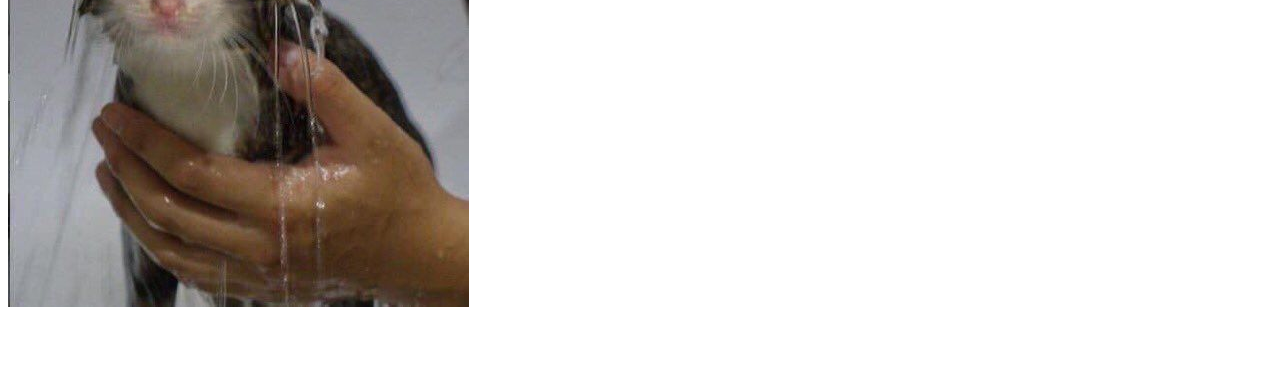
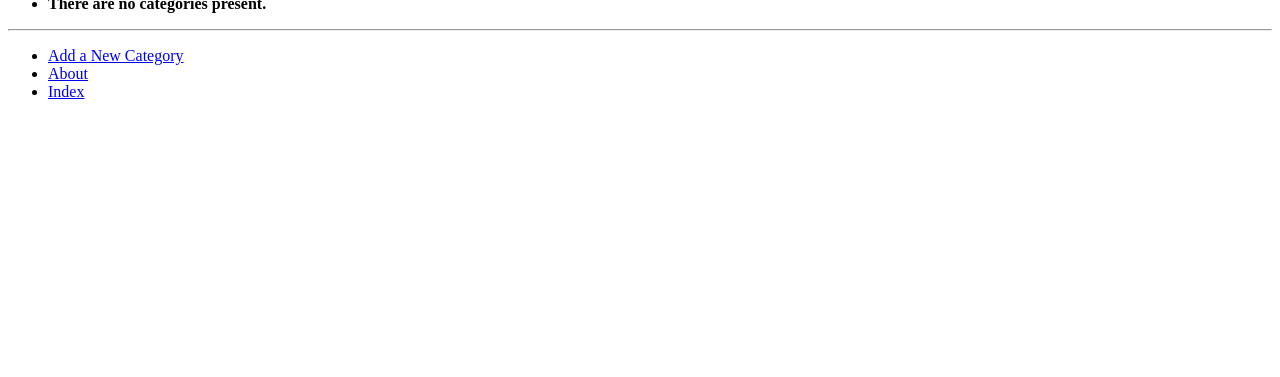
Before and after one commit to SalesDot/tango_with_django_project, a Django app: page /rango/about/ in a window 1280 px wide. Shown: the part 423-800 px from the top of the page. Run offline with Django 3.2, Linux system fonts and the light colour scheme; data that the repository does not hold is empty.

Commit message:
end of chapter 8

```diff
--- /dev/null
+++ b/rango/templatetags/rango_template_tags.py
@@ -0,0 +1,8 @@
+from django import template
+from rango.models import Category
+
+register = template.Library()
+
+@register.inclusion_tag('rango/categories.html')
+def get_category_list(current_category=None):
+    return {'categories': Category.objects.all(),'current_category': current_category}
--- a/templates/rango/about.html
+++ b/templates/rango/about.html
@@ -1,21 +1,11 @@
-<!DOCTYPE html>
-<html>
-    <head>
-        <title>Rango</title>
-    </head>
+{% extends "rango/base.html" %}
+{% load static %}
 
-    <body>
-        <h1>Rango says...</h1>
-            this was created by Harvey
-        <div>
-            hey there partner! <br />
-            <strong>{{ boldmessage }}</strong><br />
-        </div>
+{% block title %}About Rango{% endblock %}
+{% block body_block %}
+	<h1>About Rango</h1>
 
-        <div>
-            <a href="/rango/">home</a><br />
-            <img src="/media/cat.jpg" alt="Picture of cat" />
+	This is <strong>Rango's about page</strong>.<br/>
+	<img src="{% static "rango.jpg" %}" alt="Picture of Rango" />
 
-        </div>
-    </body>
-</html>
+	{% endblock %}
--- /dev/null
+++ b/templates/rango/base.html
@@ -0,0 +1,34 @@
+<!DOCTYPE html>
+
+{% load staticfiles %}
+{% load rango_template_tags %}
+
+<html>
+	<head>
+	<title>
+	Rango -
+	{% block title_block %}
+		How to Tango with Django!
+	{% endblock %}
+	</title>
+	</head>
+	<body>
+		<div>
+			{% block body_block %}
+			{% endblock %}
+		</div>
+		<div>
+			{% block sidebar_block %}
+			{% get_category_list %}
+			{% endblock %}
+</div>
+		<hr />
+		<div>
+		<ul>
+			<li><a href="{% url 'rango:add_category' %}">Add a New Category</a></li>
+			<li><a href="{% url 'rango:about' %}">About</a></li>
+			<li><a href="{% url 'rango:index' %}">Index</a></li>
+			</ul>
+		</div>
+	</body>
+ </html>
--- /dev/null
+++ b/templates/rango/categories.html
@@ -0,0 +1,20 @@
+<ul>
+{% if categories %}
+	{% for c in categories %}
+	{% if c == current_category %}
+<li>
+<strong>
+<a href="{% url 'rango:show_category' c.slug %}">{{ c.name }}</a>
+</strong>
+</li>
+{% else %}
+<li>
+<a href="{% url 'rango:show_category' c.slug %}">{{ c.name }}</a>
+</li>
+{% endif %}
+		<li><a href="{% url 'rango:show_category' c.slug %}">{{ c.name }}</a></li>
+	{% endfor %}
+{% else %}
+	<li><strong>There are no categories present.</strong></li>
+{% endif %}
+ </ul>
```
Also changed, not shown: templates/rango/add_category.html (+7 -10 lines), templates/rango/add_page.html (+6 -11 lines), templates/rango/category.html (+13 -14 lines), templates/rango/index.html (+7 -16 lines), rango/templatetags/__init__.py (added).
